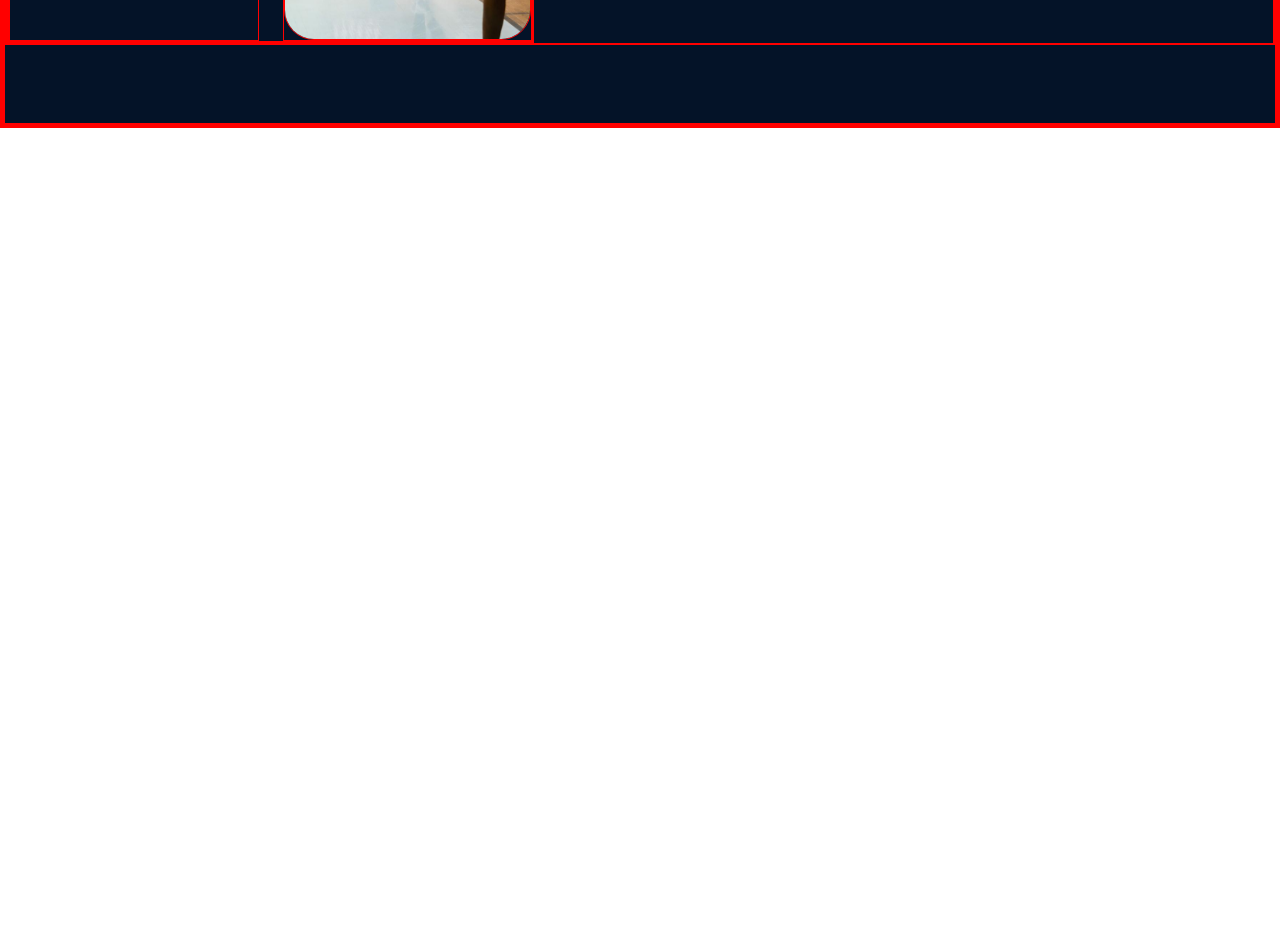
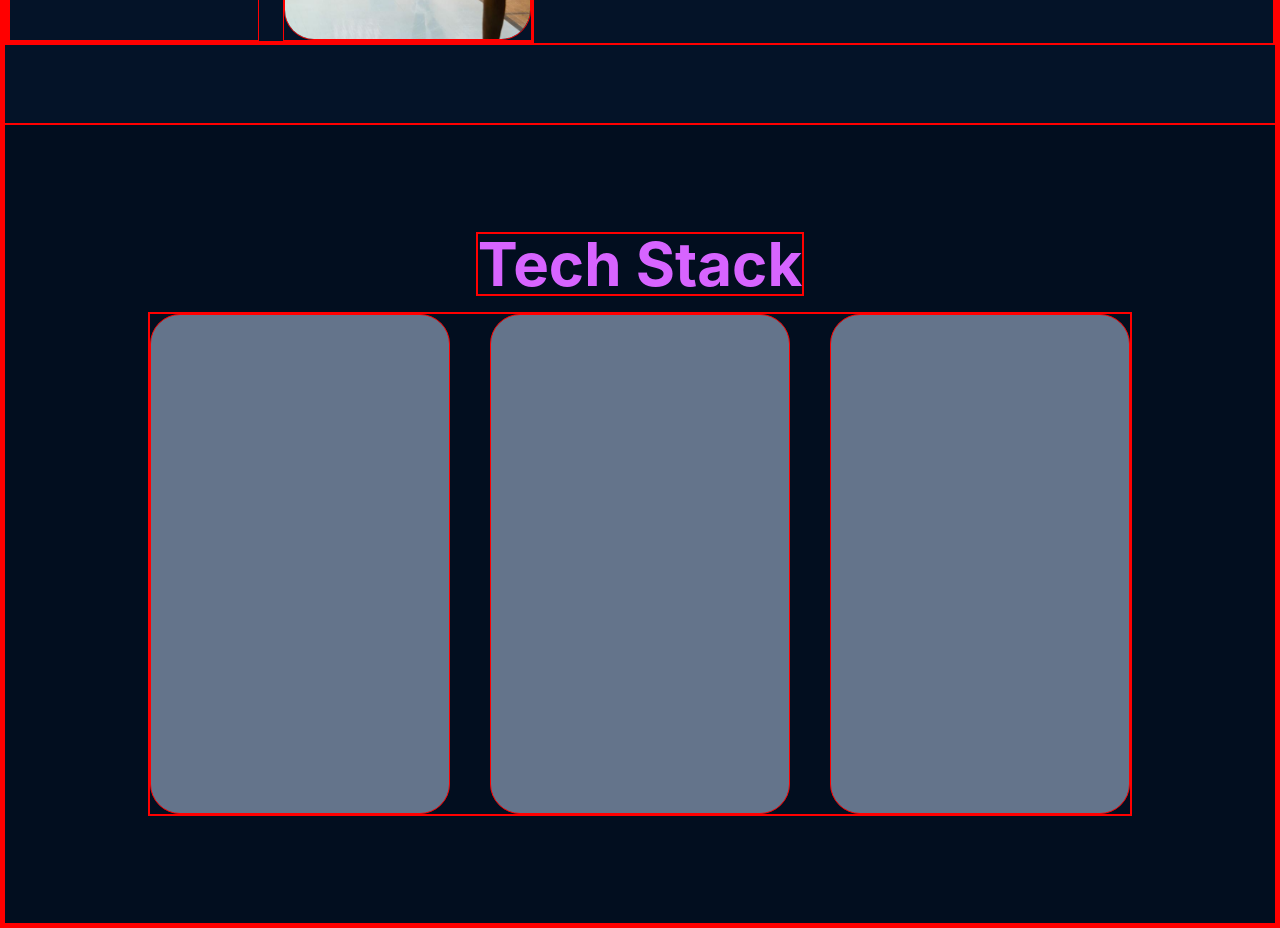
Before and after one commit to AdefelaFakorode/Adefela, a React (Vite) app: page / in a window 1280 px wide. Shown: the part 1480-2408 px from the top of the page. Before the commit the page ends 1608 px from the top, so only its background shows below. Built offline with nearby package versions, Linux system fonts and the light colour scheme.

Commit message:
creating tech stack pg

```diff
--- a/src/App.jsx
+++ b/src/App.jsx
@@ -1,6 +1,7 @@
 import Home from './components/Home'
 import NavBar from './components/NavBar'
 import About from './components/About'
+import TechStack from './components/TechStack'
 
 function App() {
   return (
@@ -8,6 +9,7 @@ function App() {
     <NavBar />
     <Home/>
     <About />
+    <TechStack />
     </div>
   )
 }
--- /dev/null
+++ b/src/components/TechStack.jsx
@@ -0,0 +1,28 @@
+import React from "react";
+
+function TechStack() {
+  return (
+    <div
+      name="techstack"
+      className="flex items-center justify-center w-full h-screen bg-secondary flex-col"
+    >
+      {/*Title*/}
+      <div className="flex justify-center text-primaryTextColor font-bold mb-4 text-6xl">
+        <p>Tech Stack</p>
+      </div>
+
+      {/*Boxes*/}
+      <div className="flex justify-center">
+        <div className="flex items-center space-x-10">
+          <div className="w-[300px] h-[500px] bg-slate-500 rounded-[30px]"></div>
+
+          <div className="w-[300px] h-[500px] bg-slate-500 rounded-[30px]"></div>
+
+          <div className="w-[300px] h-[500px] bg-slate-500 rounded-[30px]"></div>
+        </div>
+      </div>
+    </div>
+  );
+}
+
+export default TechStack;
```
Also changed, not shown: src/components/About.jsx (+14 -9 lines).
